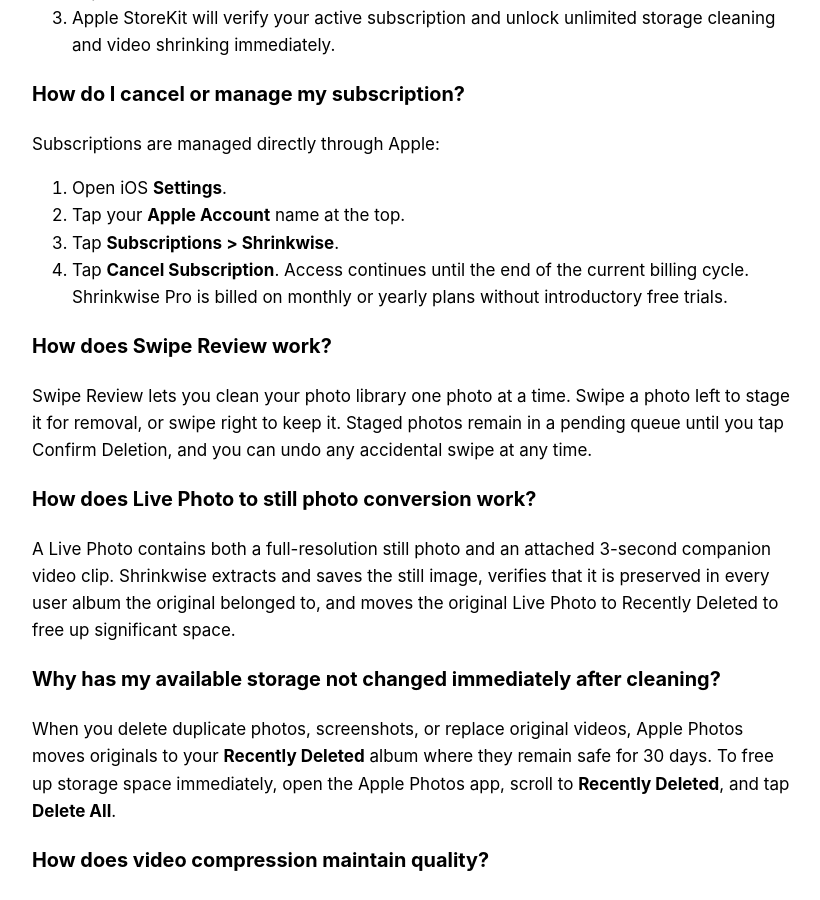
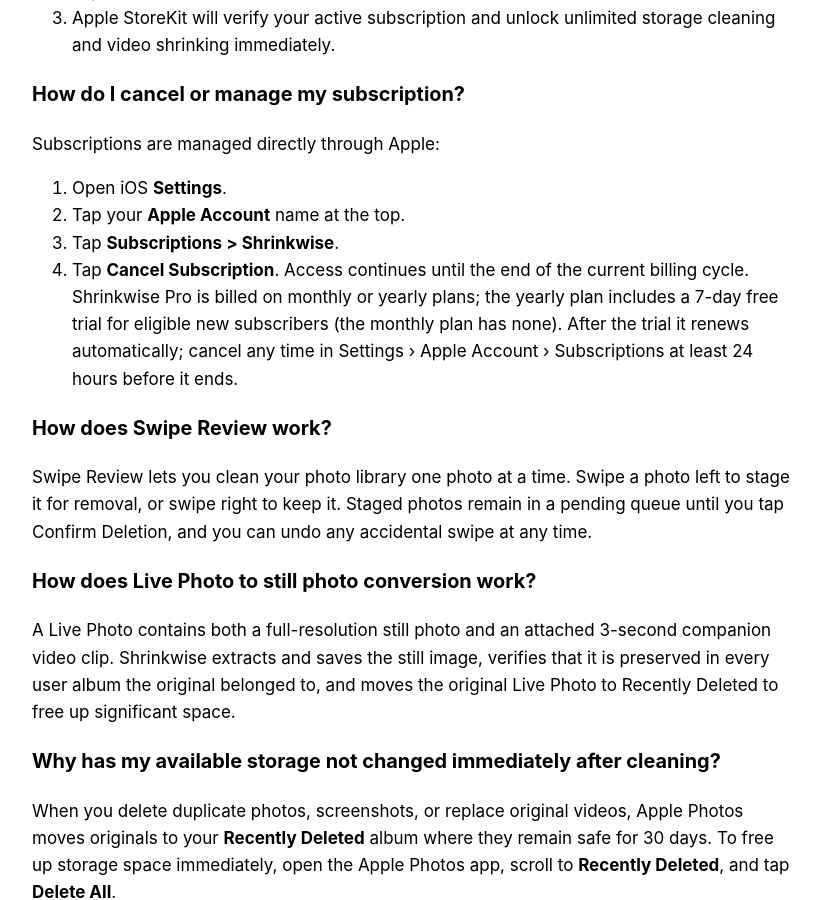
Before and after one commit to negishubham007/apps, a Jekyll site: the page built from shrinkwise/support.md, in a window 1280 px wide and 900 px high, scrolled down 646 px. Shown: the whole window, without its empty margins (228-1048 px from the left). Built offline with Jekyll 4.4.1, drawn with Linux system fonts in a browser that asks for light colours.

Commit message:
Shrinkwise: 7-day free trial on the yearly plan

```diff
--- a/shrinkwise/support.md
+++ b/shrinkwise/support.md
@@ -32,7 +32,7 @@ Subscriptions are managed directly through Apple:
 2. Tap your **Apple Account** name at the top.
 3. Tap **Subscriptions > Shrinkwise**.
 4. Tap **Cancel Subscription**.
-Access continues until the end of the current billing cycle. Shrinkwise Pro is billed on monthly or yearly plans without introductory free trials.
+Access continues until the end of the current billing cycle. Shrinkwise Pro is billed on monthly or yearly plans; the yearly plan includes a 7-day free trial for eligible new subscribers (the monthly plan has none). After the trial it renews automatically; cancel any time in Settings › Apple Account › Subscriptions at least 24 hours before it ends.
 
 ### How does Swipe Review work?
 Swipe Review lets you clean your photo library one photo at a time. Swipe a photo left to stage it for removal, or swipe right to keep it. Staged photos remain in a pending queue until you tap Confirm Deletion, and you can undo any accidental swipe at any time.
```
Also changed, not shown: shrinkwise/index.md (+1 -1 lines), shrinkwise/privacy.md (+1 -1 lines).
